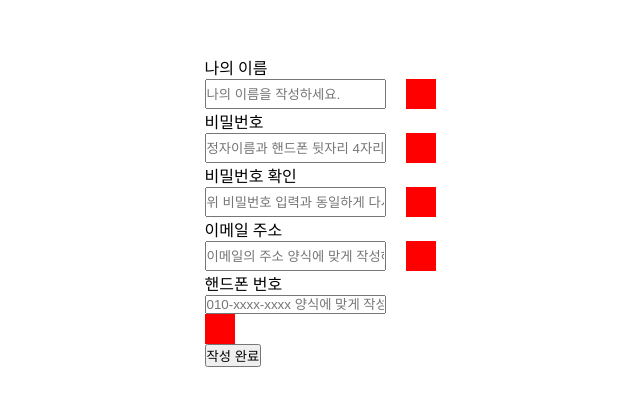
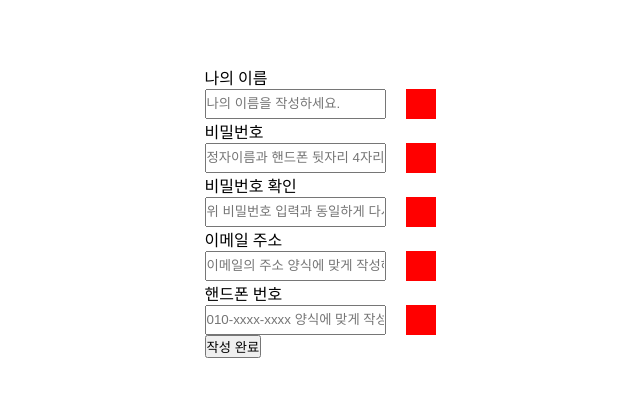
Before and after one commit to yun-21/KDT-challenge, a website: page challenge6/public/main.html in a window 1280 px wide. Shown: the part 189-594 px from the top of the page, without its empty margins (320-960 px from the left). Drawn offline with Linux system fonts and the light colour scheme.

Commit message:
핸드폰번호 style 지정

```diff
--- a/challenge6/public/main.css
+++ b/challenge6/public/main.css
@@ -32,8 +32,7 @@
     gap: 20px;
 }
 
-/* #nameText>div:nth-child(2){
-    background-color: red;
-    width: 30px;
-    height: 30px;
-  } */
+#phNumText {
+    display: flex;
+    gap: 20px;
+}
```
